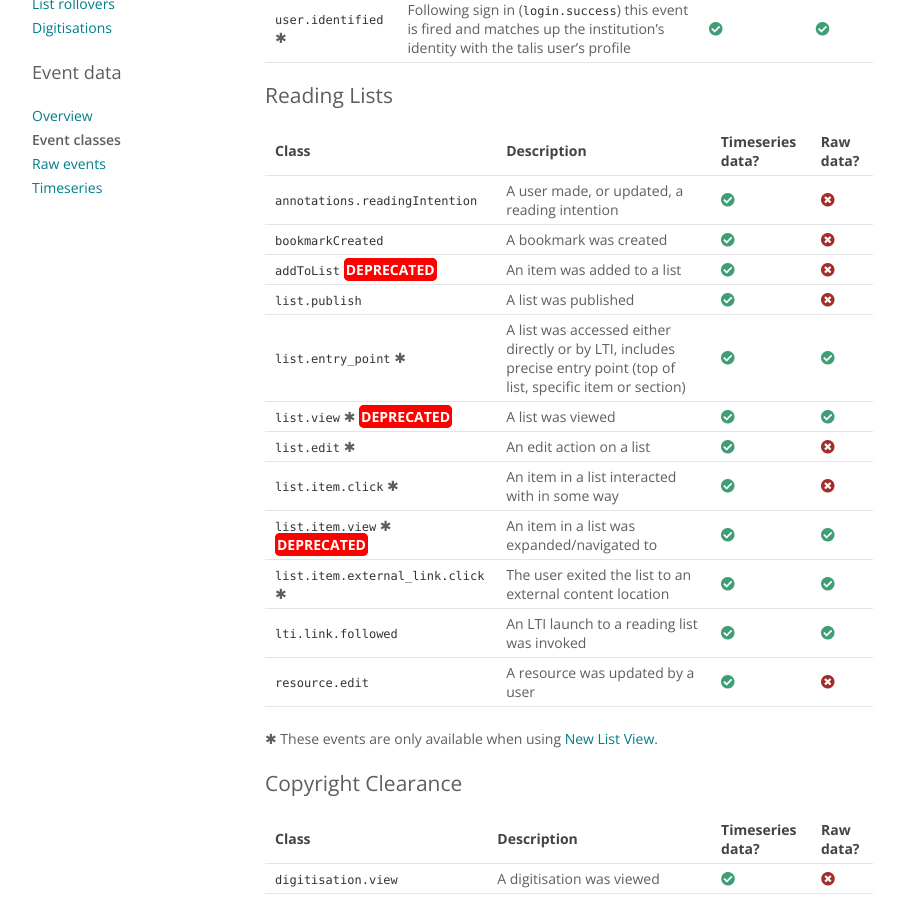
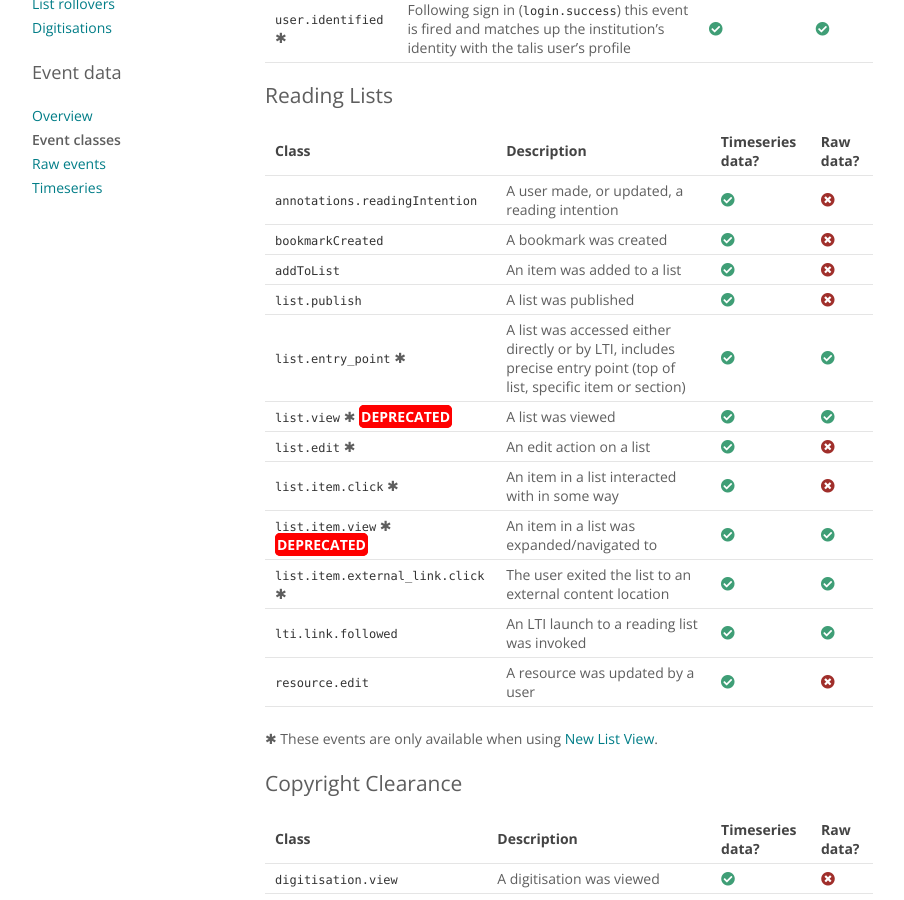
Before and after one commit to techfromsage/advanced-mis, a Jekyll site: the page built from topics/event-classes.md, in a window 1280 px wide and 900 px high, scrolled down 632 px. Shown: the whole window, without its empty margins (142-1046 px from the left). Built offline with Jekyll 4.4.1, drawn with Linux system fonts in a browser that asks for light colours.

Commit message:
Update event-classes.md
Remove extra deprecation tag.

```diff
--- a/topics/event-classes.md
+++ b/topics/event-classes.md
@@ -29,7 +29,7 @@ This page is broken up into sections for different areas of Talis Aspire.
 | :- | :- | :- | :- |
 | `annotations.readingIntention` | A user made, or updated, a reading intention |  [<i class="yes fas fa-check-circle"><span class="sr-only">Available</span></i>](timeseries.html#reading_intention)  |  <i class="no fas fa-times-circle"><span class="sr-only">Not available</span></i>  |
 | `bookmarkCreated` | A bookmark was created |  [<i class="yes fas fa-check-circle"><span class="sr-only">Available</span></i>](timeseries.html#bookmark-created)  |  <i class="no fas fa-times-circle"><span class="sr-only">Not available</span></i>  |
-| `addToList` <span class="deprecated">DEPRECATED</span> | An item was added to a list |  [<i class="yes fas fa-check-circle"><span class="sr-only">Available</span></i>](timeseries.html#addToList)  |  <i class="no fas fa-times-circle"><span class="sr-only">Not available</span></i>  |
+| `addToList` | An item was added to a list |  [<i class="yes fas fa-check-circle"><span class="sr-only">Available</span></i>](timeseries.html#addToList)  |  <i class="no fas fa-times-circle"><span class="sr-only">Not available</span></i>  |
 | `list.publish` | A list was published |  [<i class="yes fas fa-check-circle"><span class="sr-only">Available</span></i>](timeseries.html#list-publish)  |  <i class="no fas fa-times-circle"><span class="sr-only">Not available</span></i>  |
 | `list.entry_point` &#10033; | A list was accessed either directly or by LTI, includes precise entry point (top of list, specific item or section) |  [<i class="yes fas fa-check-circle"><span class="sr-only">Available</span></i>](timeseries.html#list-entry_point)  |  [<i class="yes fas fa-check-circle"><span class="sr-only">Available</span></i>](raw.html#list-entry_point)  |
 | `list.view` &#10033; <span class="deprecated">DEPRECATED</span> | A list was viewed |  [<i class="yes fas fa-check-circle"><span class="sr-only">Available</span></i>](timeseries.html#list-view)  |  [<i class="yes fas fa-check-circle"><span class="sr-only">Available</span></i>](raw.html#list-view)  |
```
